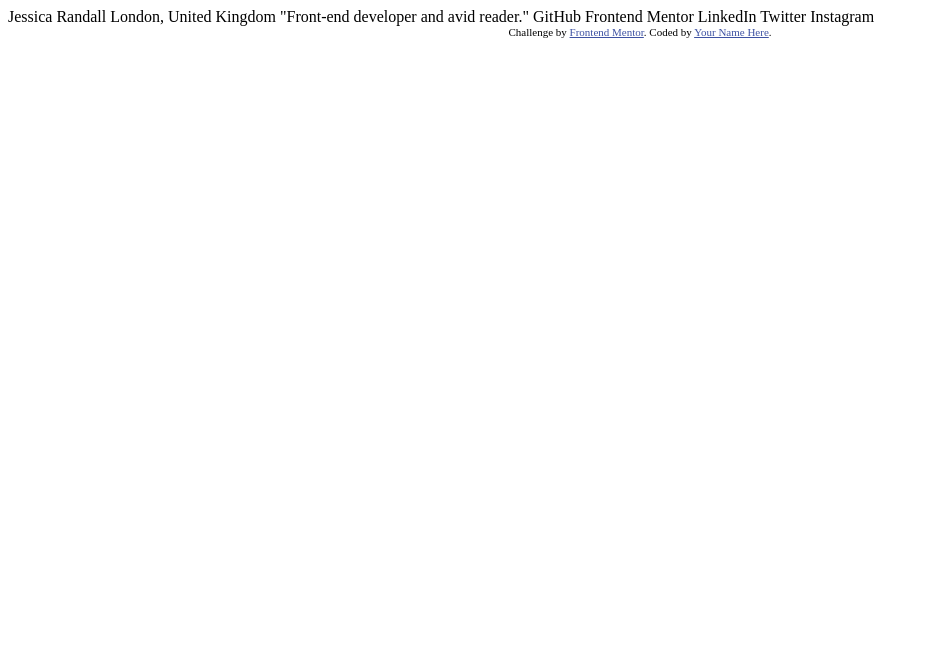
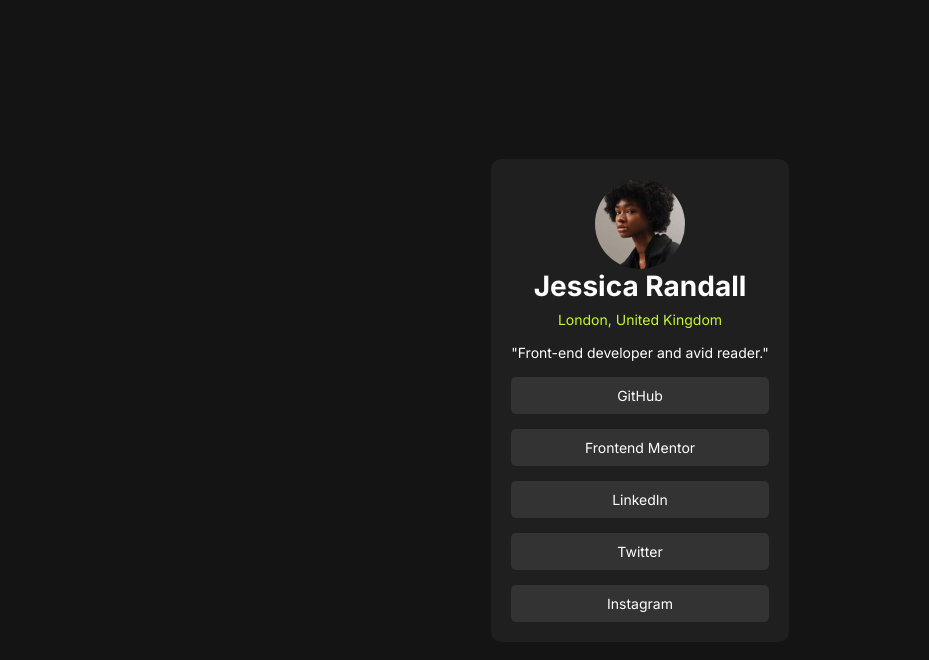
Before and after one commit to magedashraf73/social-links-profile, a plain HTML site: page index.html in a window 1280 px wide. Shown: the whole page, without its empty margins (0-929 px from the left). Drawn offline with Linux system fonts and the light colour scheme.

Commit message:
Update HTML and CSS styles for social links profile

```diff
--- a/index.html
+++ b/index.html
@@ -1,34 +1,122 @@
 <!DOCTYPE html>
 <html lang="en">
   <head>
-  <meta charset="UTF-8">
-  <meta name="viewport" content="width=device-width, initial-scale=1.0"> <!-- displays site properly based on user's device -->
-
-  <link rel="icon" type="image/png" sizes="32x32" href="./assets/images/favicon-32x32.png">
+    <meta charset="UTF-8" />
+    <meta name="viewport" content="width=device-width, initial-scale=1.0" />
+    <!-- google font -->
+    <link rel="preconnect" href="https://fonts.googleapis.com" />
+    <link rel="preconnect" href="https://fonts.gstatic.com" crossorigin />
+    <link
+      href="https://fonts.googleapis.com/css2?family=Inter:ital,opsz,wght@0,14..32,100..900;1,14..32,100..900&display=swap"
+      rel="stylesheet"
+    />
+    <link
+      rel="icon"
+      type="image/png"
+      sizes="32x32"
+      href="./assets/images/favicon-32x32.png"
+    />
 
     <title>Frontend Mentor | Social links profile</title>
 
-  <!-- Feel free to remove these styles or customise in your own stylesheet 👍 -->
     <style>
-    .attribution { font-size: 11px; text-align: center; }
-    .attribution a { color: hsl(228, 45%, 44%); }
+      * {
+        box-sizing: border-box;
+        margin: 0;
+      }
+      body {
+        margin: 0;
+        height: 100vh;
+        font-family: "Inter", sans-serif;
+        font-optical-sizing: auto;
+        font-size: 14px;
+      }
+      .container {
+        background-color: hsl(0, 0%, 8%);
+        display: flex;
+        justify-content: center;
+        align-items: center;
+        height: inherit;
+        padding: 20px;
+      }
+      .profile {
+        display: flex;
+        justify-content: center;
+        align-items: center;
+        flex-direction: column;
+        background-color: hsl(0, 0%, 12%);
+        padding: 20px;
+        max-width: 375px;
+        border-radius: 10px;
+      }
+      .head {
+        display: flex;
+        justify-content: center;
+        align-items: center;
+        flex-direction: column;
+      }
+      .head img {
+        width: 90px;
+        height: 90px;
+        border-radius: 50%;
+      }
+      h1 {
+        color: hsl(0, 0%, 100%);
+        margin-bottom: 0.5rem;
+      }
+      span {
+        color: hsl(75, 94%, 57%);
+      }
+      p {
+        margin: 1rem 0;
+        color: hsl(0, 0%, 100%);
+      }
+      .foot {
+        display: flex;
+        flex-direction: column;
+        align-items: center;
+        justify-content: center;
+        gap: 10px;
+        align-self: stretch;
+        gap: 15px;
+      }
+      .social {
+        background-color: hsl(0, 0%, 20%);
+        color: hsl(0, 0%, 100%);
+        align-self: stretch;
+        border-radius: 5px;
+        display: flex;
+        justify-content: center;
+        padding: 10px 0;
+      }
+      .social:hover {
+        background-color: yellow;
+        color: black;
+        cursor: pointer;
+        transition: all 0.3s ease-in-out;
+      }
     </style>
   </head>
   <body>
-
-  Jessica Randall
-  London, United Kingdom
-  "Front-end developer and avid reader."
-
-  GitHub
-  Frontend Mentor
-  LinkedIn
-  Twitter
-  Instagram
-
-  <div class="attribution">
-    Challenge by <a href="https://www.frontendmentor.io?ref=challenge" target="_blank">Frontend Mentor</a>.
-    Coded by <a href="#">Your Name Here</a>.
+    <div class="container">
+      <div class="profile">
+        <div class="head">
+          <img
+            src="./assets/images/avatar-jessica.jpeg"
+            alt="jessica Randall"
+          />
+          <h1>Jessica Randall</h1>
+          <span>London, United Kingdom</span>
+          <p>"Front-end developer and avid reader."</p>
+        </div>
+        <div class="foot">
+          <div class="social">GitHub</div>
+          <div class="social">Frontend Mentor</div>
+          <div class="social">LinkedIn</div>
+          <div class="social">Twitter</div>
+          <div class="social">Instagram</div>
+        </div>
+      </div>
     </div>
   </body>
 </html>
```
Lines whose indentation alone changed are shown as unchanged.
